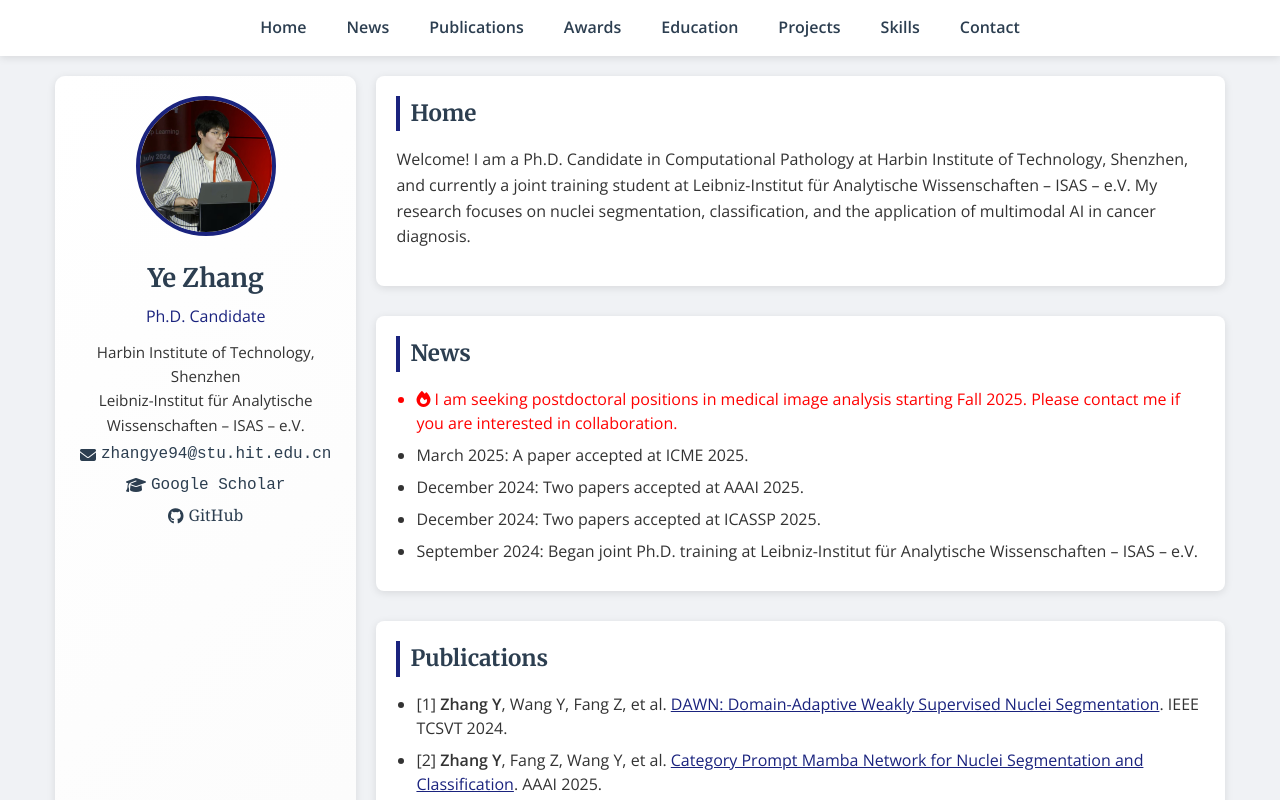
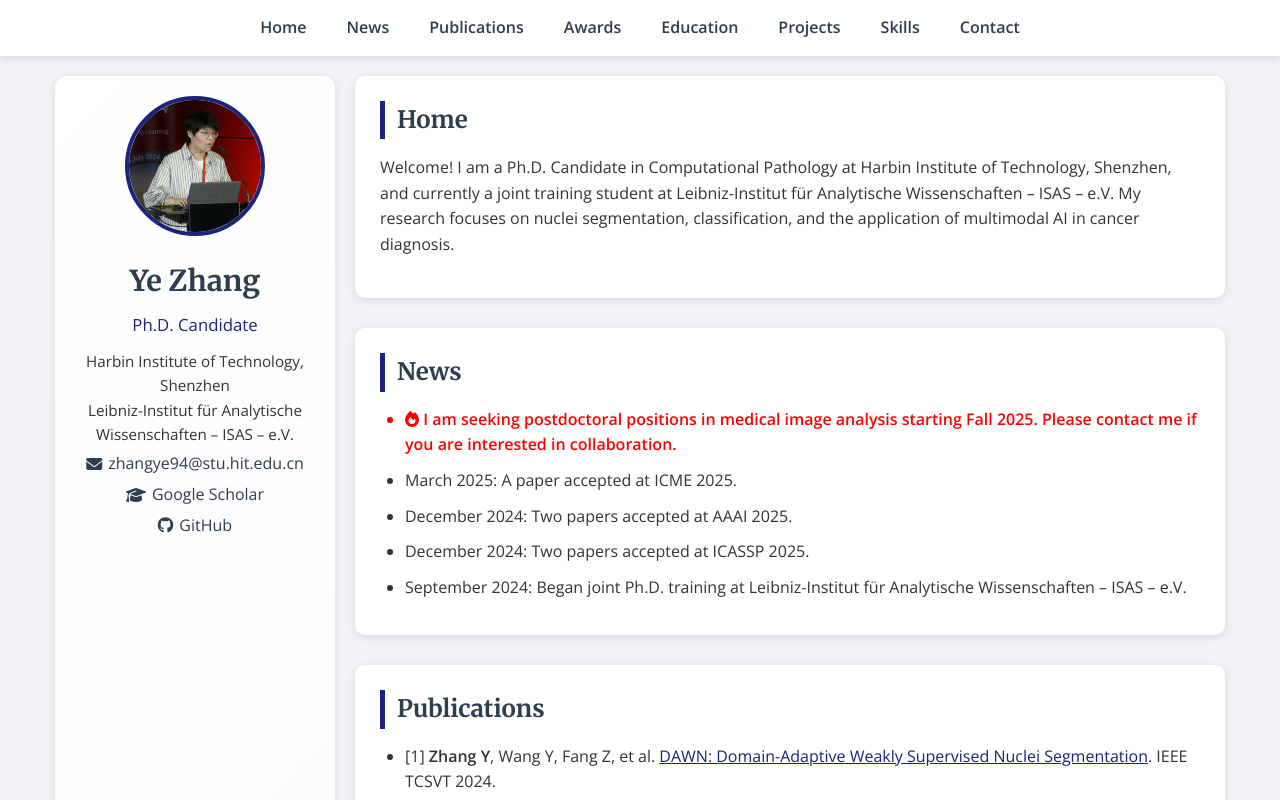
Before and after one commit to zhangye-zoe/zhangye-zoe.github.io, a plain HTML site: page index.html in a window 1280 px wide. Shown: the top 800 px of the page. Drawn offline with nearby package versions, Linux system fonts and the light colour scheme; a small style sheet from the web is missing.

Commit message:
初始化个人主页

```diff
--- a/index.html
+++ b/index.html
@@ -4,13 +4,12 @@
   <meta charset="UTF-8" />
   <meta name="viewport" content="width=device-width, initial-scale=1.0"/>
   <title>Dr. Ye Zhang - Personal Homepage</title>
-  <!-- Import Google Fonts: Merriweather for headings, Open Sans for body -->
   <link href="https://fonts.googleapis.com/css2?family=Merriweather:wght@400;700&family=Open+Sans:wght@400;600&display=swap" rel="stylesheet">
-  <link rel="stylesheet" href="https://cdnjs.cloudflare.com/ajax/libs/font-awesome/6.4.0/css/all.min.css" integrity="sha512-p6I3m+1+Jgwj1LRR/2N+Hh0t9V1j+X3H6F+We6YhZsOqY8jVuD9hS+vzVb1I6i8ZVh1YwHr2R1wNdCQDlN6JQw==" crossorigin="anonymous" referrerpolicy="no-referrer" />
+  <link rel="stylesheet" href="https://cdnjs.cloudflare.com/ajax/libs/font-awesome/6.4.0/css/all.min.css" crossorigin="anonymous" />
   <style>
     :root {
       --primary-color: #2c3e50;
-      --accent-color: #1a237e; /* Dark blue for publication titles */
+      --accent-color: #1a237e;
       --light-color: #ecf0f1;
       --background-color: #f0f2f5;
       --text-color: #333;
@@ -31,13 +30,11 @@
       line-height: 1.6;
     }
 
-    /* Headings use Merriweather */
     h1, h2, h3, h4, h5, h6 {
       font-family: 'Merriweather', serif;
       margin: 0;
     }
 
-    /* Navbar */
     .navbar {
       width: 100%;
       background-color: var(--card-bg);
@@ -51,7 +48,7 @@
       margin: 0;
       padding: 0;
       display: flex;
-      justify-content: center; /* Center navigation items */
+      justify-content: center;
     }
     .navbar li {
       padding: 15px 20px;
@@ -64,9 +61,22 @@
       text-decoration: none;
       color: var(--primary-color);
       font-weight: 600;
+      position: relative;
+    }
+    .navbar a::after {
+      content: '';
+      position: absolute;
+      width: 0;
+      height: 2px;
+      left: 0;
+      bottom: -4px;
+      background-color: var(--accent-color);
+      transition: width 0.3s;
+    }
+    .navbar a:hover::after {
+      width: 100%;
     }
 
-    /* Layout */
     .container {
       display: flex;
       max-width: 1200px;
@@ -75,11 +85,10 @@
       padding: 0 15px;
     }
 
-    /* Sidebar (Personal Info) */
     .sidebar {
-      flex: 0 0 300px; /* Increased width */
+      flex: 0 0 280px;
       background: linear-gradient(135deg, #ffffff, #f7f7f7);
-      border-radius: 10px;
+      border-radius: 12px;
       padding: 20px;
       text-align: center;
       box-shadow: var(--shadow);
@@ -93,17 +102,17 @@
       border: 4px solid var(--accent-color);
     }
     .sidebar h2 {
-      font-size: 1.6rem;
+      font-size: 1.8rem;
       font-weight: 700;
       color: var(--primary-color);
-      margin-bottom: 5px;
+      margin-bottom: 8px;
     }
     .sidebar p {
       margin: 5px 0;
       font-size: 0.95rem;
     }
     .sidebar .title {
-      font-size: 1rem;
+      font-size: 1.05rem;
       color: var(--accent-color);
       margin-bottom: 10px;
     }
@@ -116,24 +125,13 @@
       display: inline-flex;
       align-items: center;
     }
-    /* Different fonts for email, Google Scholar and GitHub links */
-    .contact-info a.email {
-      font-family: 'Courier New', monospace;
-    }
-    .contact-info a.scholar {
-      font-family: 'Courier New', monospace;
-    }
-    .contact-info a.github {
-      font-family: 'Georgia', serif;
-    }
     .contact-info a i {
-      margin-right: 5px;
+      margin-right: 6px;
     }
     .contact-info a:hover {
       color: var(--accent-color);
     }
 
-    /* Main Content */
     .main-content {
       flex: 1;
       display: flex;
@@ -141,54 +139,46 @@
       gap: 30px;
     }
     .section {
-      padding: 20px;
+      padding: 25px;
       background-color: var(--card-bg);
-      border-radius: 8px;
+      border-radius: 10px;
       box-shadow: var(--shadow);
     }
     .section h2 {
-      font-size: 1.4rem;
+      font-size: 1.5rem;
       font-weight: 700;
       margin-bottom: 15px;
       color: var(--primary-color);
-      border-left: 4px solid var(--accent-color);
-      padding-left: 10px;
-    }
-    .section p,
-    .section ul {
-      font-size: 1rem;
+      border-left: 5px solid var(--accent-color);
+      padding-left: 12px;
     }
     .section ul {
       list-style: disc;
       margin: 0;
-      margin-left: 20px;
+      margin-left: 25px;
       padding: 0;
     }
     .section ul li {
-      margin-bottom: 8px;
-      line-height: 1.5;
+      margin-bottom: 10px;
+      line-height: 1.6;
     }
-    /* Publication title style */
     .paper-title {
       color: var(--accent-color);
       text-decoration: underline;
       font-weight: normal;
     }
-
-    /* Publications formatting: Bold first author */
     .publication {
-      margin-bottom: 10px;
+      margin-bottom: 12px;
     }
     .publication span.first-author {
       font-weight: bold;
     }
 
-    /* Specific styling for the postdoctoral search item */
     .postdoc-search {
       color: red;
+      font-weight: bold;
     }
 
-    /* Responsive */
     @media (max-width: 768px) {
       .container {
         flex-direction: column;
```
